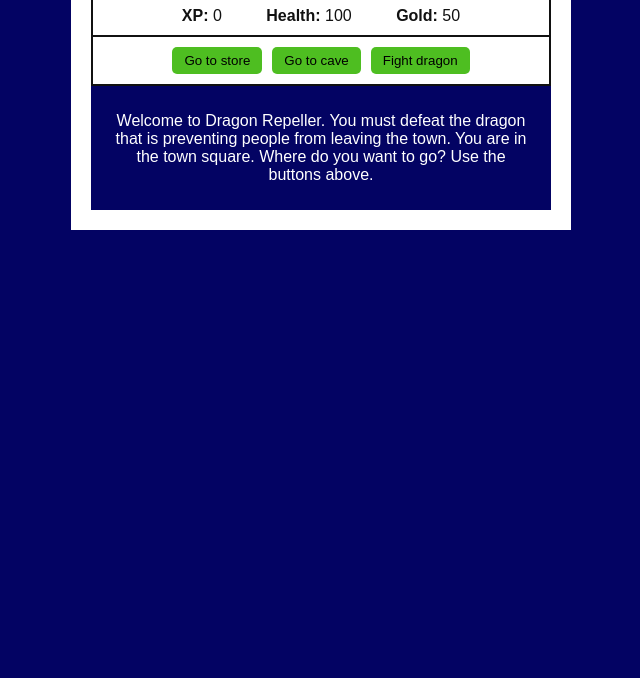
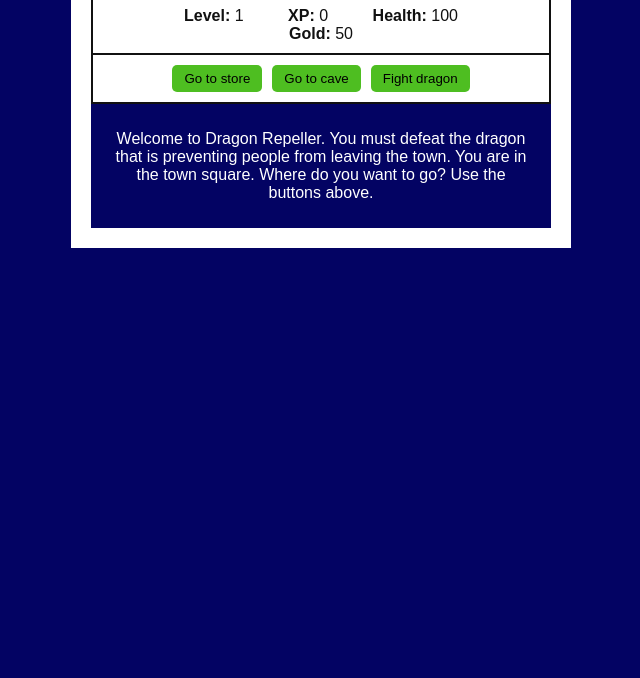
Before and after one commit to dev-harvey/h006_dragon_repeller, a plain HTML site: page index.html in a window 1280 px wide. Shown: the part 122-800 px from the top of the page, without its empty margins (319-959 px from the left). Drawn offline with Linux system fonts and the light colour scheme.

Commit message:
Add level indicator to html

```diff
--- a/index.html
+++ b/index.html
@@ -10,6 +10,7 @@
     <div class="container text-center">
       <h1>Dragon Repeller</h1>
       <div class="player-info-bar">
+        <div class="player-info-item">Level: <span class="player-info-number" id="xp-text">1</span></div>
         <div class="player-info-item">XP: <span class="player-info-number" id="xp-text">0</span></div>
         <div class="player-info-item">Health: <span class="player-info-number" id="health-text">100</span></div>
         <div class="player-info-item">Gold: <span class="player-info-number" id="gold-text">50</span></div>
```
